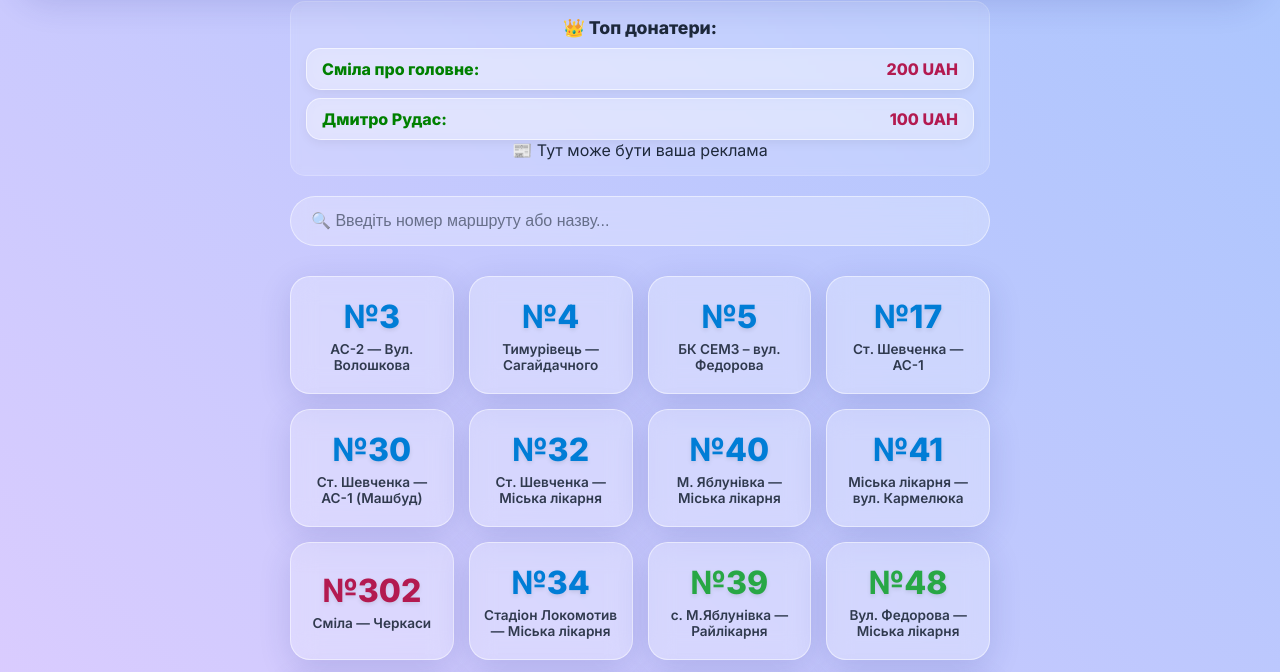
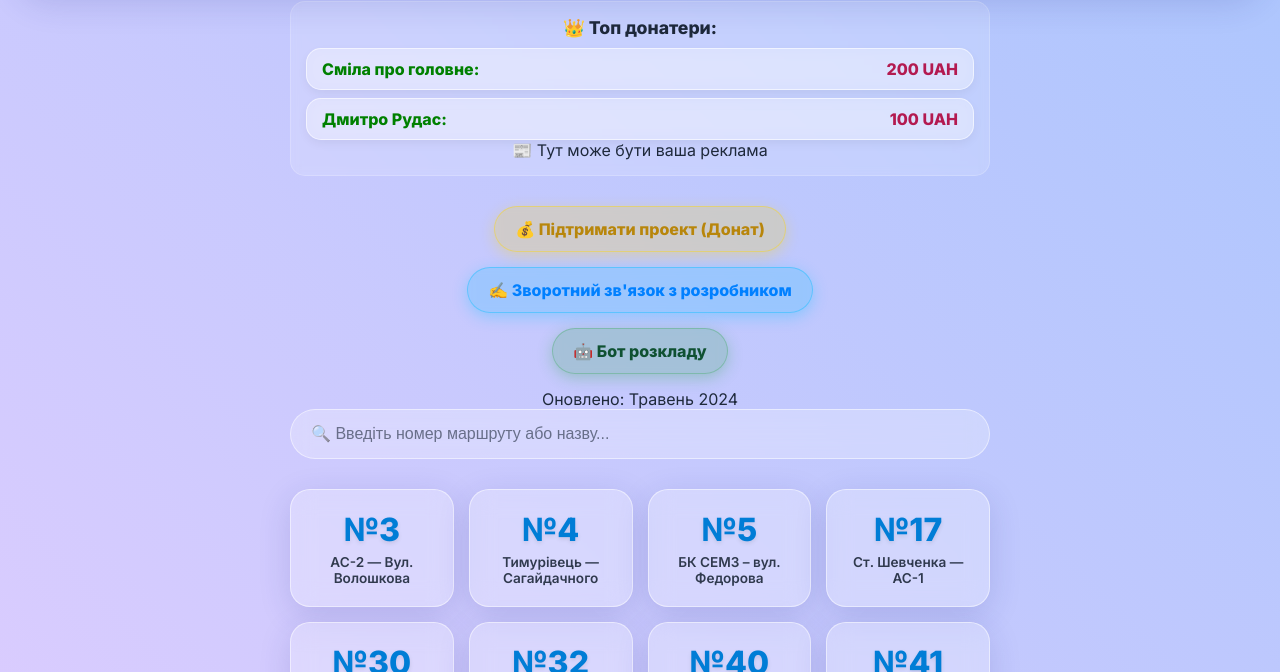
Before and after one commit to googlove/smilanewbus, a plain HTML site: page index.html in a window 1280 px wide. Shown: the part 91-763 px from the top of the page. Drawn offline with Linux system fonts and the light colour scheme.

Commit message:
change info

```diff
--- a/index.html
+++ b/index.html
@@ -46,6 +46,20 @@
                 📰 Тут може бути ваша реклама
             </div>
         </div>
+		<div class="info-links">
+            <a href="https://googlove.netlify.app/donate/index.html" target="_blank" class="glass-action-button donate-btn-style">
+                💰 Підтримати проект (Донат)
+            </a>
+            <a href="https://t.me/flame4ost" target="_blank" class="glass-action-button feedback-btn-style">
+                ✍️ Зворотний зв'язок з розробником
+            </a>
+            <a href="https://t.me/SmilaBusTime_bot" target="_blank" class="glass-action-button bot-btn-style">
+                🤖 Бот розкладу
+            </a>
+            <div class="footer-date">Оновлено: Травень 2024</div>
+        </div>
+
+
 
         <div class="search-container">
             <input type="text" id="search-input" placeholder="🔍 Введіть номер маршруту або назву...">
```
